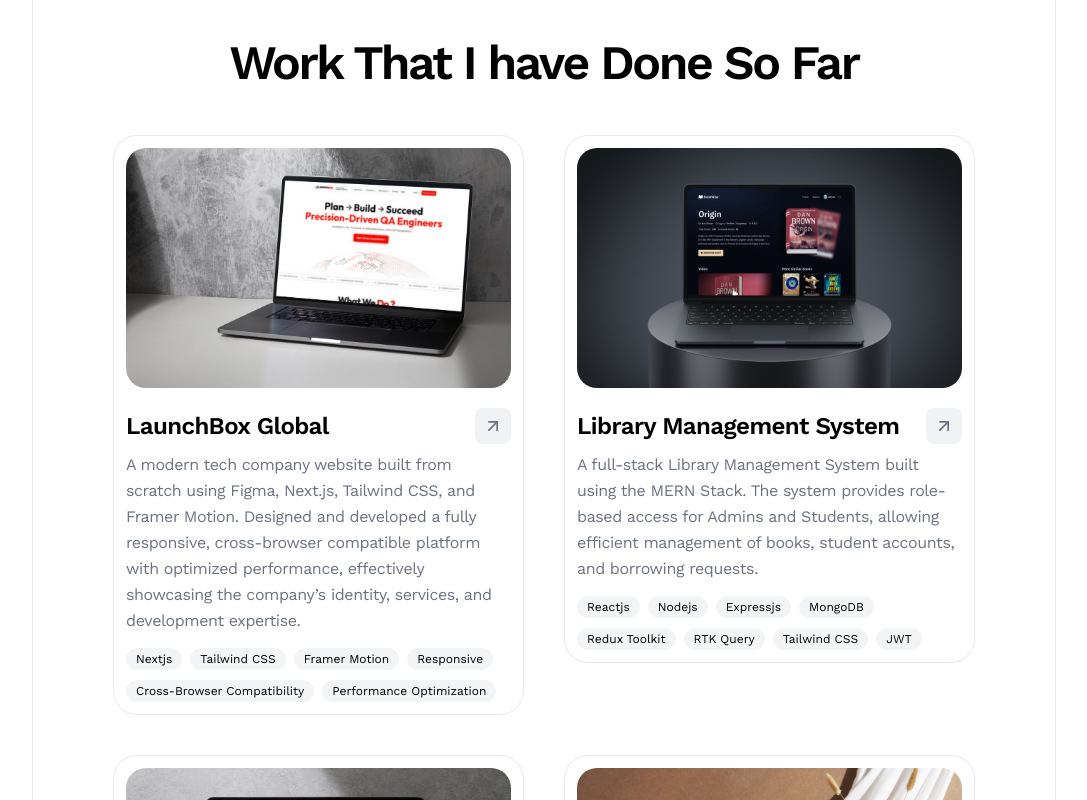
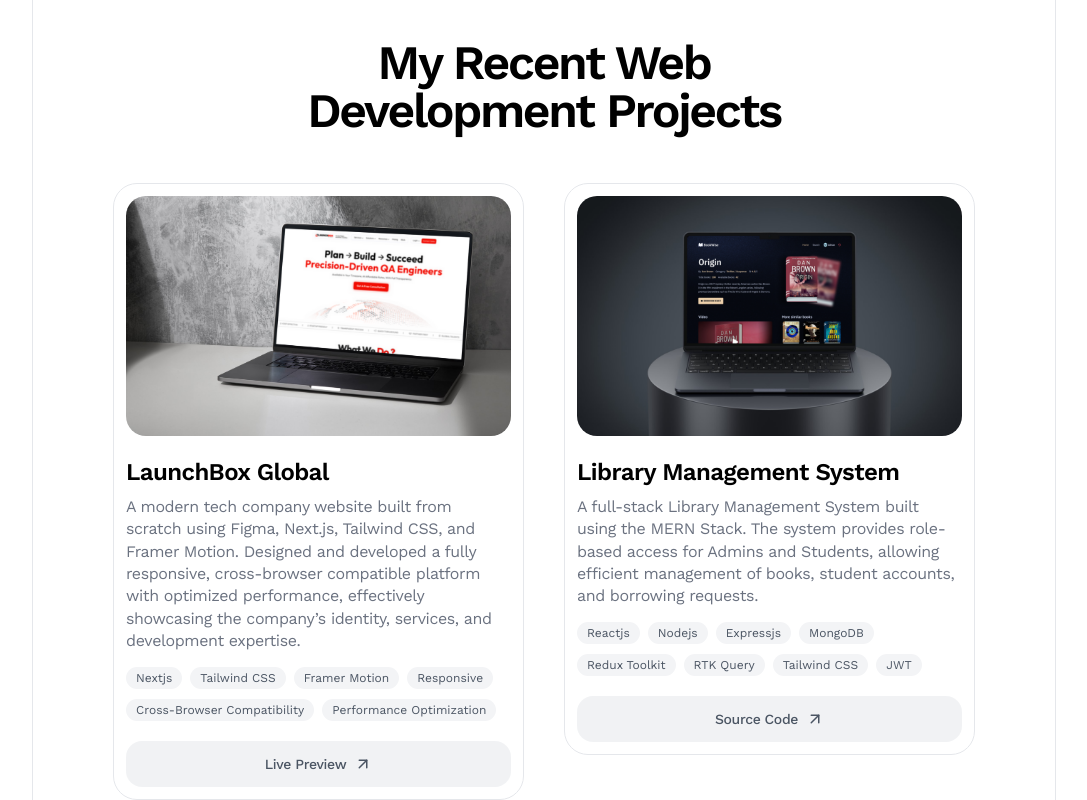
Before and after one commit to ShoaibMuhammad786/full_stack_developer_portfolio, a Next.js app: page / in a window 1280 px wide. Shown: the part 2500-3300 px from the top of the page, without its empty margins (96-1183 px from the left). Built offline with nearby package versions, Linux system fonts and the light colour scheme.

Commit message:
add project links and git repo links

```diff
--- a/components/common/ProjectCard.jsx
+++ b/components/common/ProjectCard.jsx
@@ -9,7 +9,7 @@ const ProjectCard = ({ project, index }) => {
 
   return (
     <AnimatedText key={index}>
-      <article className="w-full border border-gray-200 p-3 xl:p-5 rounded-3xl mx-auto xl:min-h-[84vh] 2xl:min-h-[76vh]">
+      <article className="w-full border border-gray-200 p-3 xl:p-5 rounded-3xl mx-auto">
         {/* Image */}
         <Image
           src={project?.image}
@@ -29,22 +29,12 @@ const ProjectCard = ({ project, index }) => {
           <h2 className="text-xl md:text-2xl font-semibold leading-tight tracking-tight">
             {project?.title}
           </h2>
-
-          <Link
-            href={project?.url || `/`}
-            aria-label={`View ${project?.title} project`}
-            target="_blank"
-            rel="noopener noreferrer"
-            className="bg-gray-300/30 text-gray-500 px-2 py-2 rounded-lg inline-flex items-center hover:bg-black hover:text-white transition-all duration-300"
-          >
-            <FiArrowUpRight className="text-xl" />
-          </Link>
         </header>
 
         {/* Description */}
         <div className="w-full mt-2">
           {project?.description && (
-            <p className="text-base leading-relaxed secondary-text tracking-tight">
+            <p className="text-base leading-[1.4] secondary-text tracking-tight">
               {project.description}
             </p>
           )}
@@ -53,12 +43,39 @@ const ProjectCard = ({ project, index }) => {
           <ul className="flex flex-wrap gap-2 mt-3" aria-label="Tech stack">
             {project?.tech_stack?.map((tech) => (
               <li key={tech}>
-                <span className="text-xs bg-gray-100 px-2.5 py-1 rounded-xl">
+                <span className="text-xs bg-gray-100 px-2.5 py-1 rounded-xl text-gray-600">
                   {tech}
                 </span>
               </li>
             ))}
           </ul>
+        </div>
+
+        <div className="w-full mt-5 flex items-center justify-center gap-2">
+          {project?.url && (
+            <Link
+              href={project?.url || `/`}
+              aria-label={`View ${project?.title} project`}
+              target="_blank"
+              rel="noopener noreferrer"
+              className="bg-gray-300/30 text-gray-600 w-full px-3 py-3.5 text-sm tracking-tight leading-none font-medium rounded-2xl flex items-center justify-center gap-2 hover:bg-black hover:text-white transition-all duration-300"
+            >
+              Live Preview
+              <FiArrowUpRight className="text-lg" />
+            </Link>
+          )}
+          {project?.code_url && (
+            <Link
+              href={project?.code_url || `/`}
+              aria-label={`View ${project?.title} source code on github`}
+              target="_blank"
+              rel="noopener noreferrer"
+              className="bg-gray-300/30 text-gray-600 w-full px-3 py-3.5 text-sm tracking-tight leading-none font-medium rounded-2xl flex items-center justify-center gap-2 hover:bg-black hover:text-white transition-all duration-300"
+            >
+              Source Code
+              <FiArrowUpRight className="text-lg" />
+            </Link>
+          )}
         </div>
 
         {/* Structured Data (SEO boost) */}
@@ -70,7 +87,7 @@ const ProjectCard = ({ project, index }) => {
               "@type": "CreativeWork",
               name: project.title,
               description: project.description,
-              url: project.url,
+              url: project.url ? project.url : project.code_url,
               image: project.image,
               author: {
                 "@type": "Person",
--- a/components/home/PorftolioProjects.jsx
+++ b/components/home/PorftolioProjects.jsx
@@ -8,9 +8,9 @@ const PorftolioProjects = () => {
   return (
     <section className="w-full relative overflow-hidden padding-x padding-y">
       <AnimatedText>
-        <h2 className="section-heading text-center w-[80%] mx-auto">
+        <h2 className="section-heading text-center lg:w-[60%] mx-auto">
           <strong className="font-semibold">
-            Work That I have Done So Far
+            My Recent Web Development Projects
           </strong>
         </h2>
       </AnimatedText>
--- a/constants/projects.js
+++ b/constants/projects.js
@@ -5,6 +5,7 @@ export const PROJECTS = [
     description:
       "A modern tech company website built from scratch using Figma, Next.js, Tailwind CSS, and Framer Motion. Designed and developed a fully responsive, cross-browser compatible platform with optimized performance, effectively showcasing the company’s identity, services, and development expertise.",
     url: "https://launchboxglobal.com/",
+    code_url: null,
     type: "Website",
     tech_stack: [
       "Nextjs",
@@ -20,7 +21,8 @@ export const PROJECTS = [
     title: "Library Management System",
     description:
       "A full-stack Library Management System built using the MERN Stack. The system provides role-based access for Admins and Students, allowing efficient management of books, student accounts, and borrowing requests.",
-    url: "https://github.com/shoaibmuhammad-dev/Library-Management-System",
+    url: null,
+    code_url: "https://github.com/shoaibmuhammad-dev/Library-Management-System",
     type: "Website App",
     tech_stack: [
       "Reactjs",
@@ -37,8 +39,9 @@ export const PROJECTS = [
     image: "/projects/spartax-mockup.png",
     title: "Spartax",
     description:
-      "A full-stack eCommerce platform built using the MERN Stack with role-based access for Admins and Buyers. Implemented product management, order tracking, analytics dashboard, and a seamless shopping experience with filtering, cart functionality, and secure Stripe checkout integration.",
+      "A full-stack eCommerce platform built using the MERN Stack with role-based access for Admin and Buyers. Implemented product management, order tracking, analytics dashboard, and a seamless shopping experience with filtering, cart functionality, and secure Stripe checkout integration.",
     url: "https://spartax.vercel.app/",
+    code_url: "https://github.com/shoaibmuhammad-dev/E-commerce-Store.git",
     type: "Ecommerce Website",
     tech_stack: [
       "Reactjs",
@@ -57,6 +60,8 @@ export const PROJECTS = [
     description:
       "A static real estate website developed for a client using HTML, Tailwind CSS, and JavaScript. Accurately replicated an existing design with a fully responsive, cross-browser compatible layout, delivering a pixel-perfect clone aligned with client requirements.",
     url: "https://no-broker-website.vercel.app/",
+    code_url:
+      "https://github.com/shoaibmuhammad-dev/nobroker-real-estate-wesbite.git",
     type: "Website",
     tech_stack: ["HTML", "CSS", "Tailwind CSS", "JavaScript"],
   },
```
